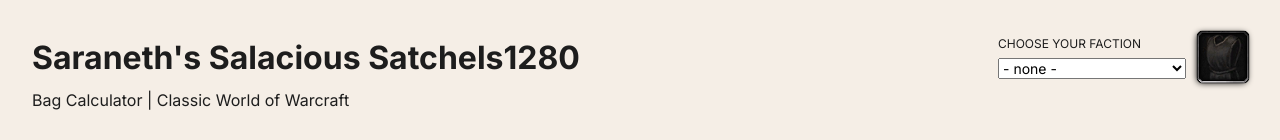
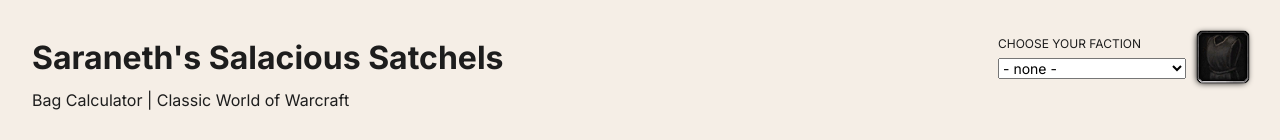
Before and after one commit to JessJudd/wow-linen-bags, a React (Vite) app: page / in a window 1280 px wide. Shown: the top 140 px of the page. Built offline with nearby package versions, Linux system fonts and the light colour scheme; a web font is replaced by a local one.

Commit message:
Hide window size tracker

```diff
--- a/src/components/Header.jsx
+++ b/src/components/Header.jsx
@@ -80,7 +80,7 @@
           <h1 className="heading">
             {faction == "alliance" ? "Sindaheri" : "Saraneth"}'s Salacious
             Satchels
-            <DevWindowTracker />
+            {/* <DevWindowTracker /> */}
           </h1>
           <span className="subheading">
             Bag Calculator | Classic World of Warcraft
```
